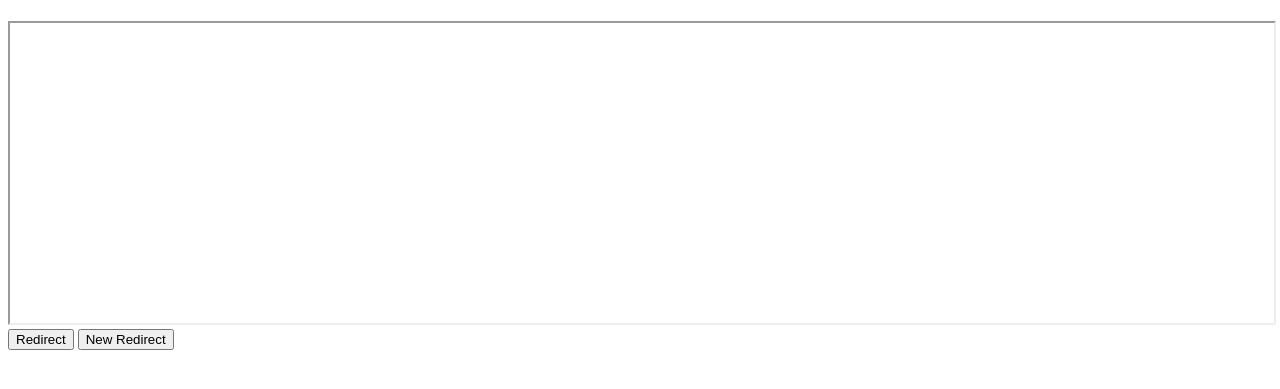
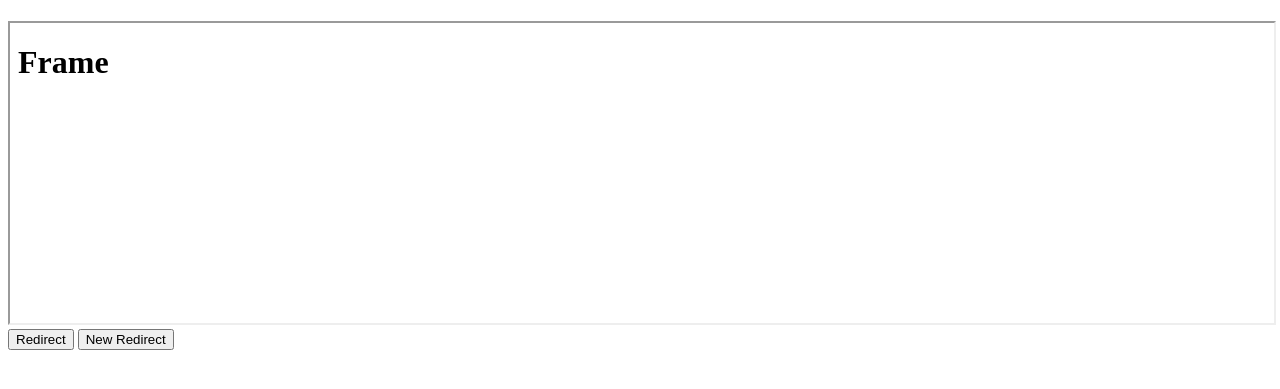
Before and after one commit to fwinzzy/fwinzzy.github.io, a plain HTML site: page index.html in a window 1280 px wide. Shown: the part 59-448 px from the top of the page. Drawn offline with Linux system fonts and the light colour scheme.

Commit message:
Update index.html

```diff
--- a/index.html
+++ b/index.html
@@ -17,7 +17,7 @@
 
     <script>
 
-        document.onload = function() {
+        document.addEventListener('DOMContentLoaded', function() {
             document.getElementById('frame').src = 'iframe.html';
             document.getElementById('redirect').addEventListener('click', function() {
                 window.location.href = 'redirect.html';
@@ -26,7 +26,7 @@
                 window.location.href = 'redirect.html';
                 window.open('newredirect.html', '_blank');
             });
-        }
+        });
 
     </script>
 
```
